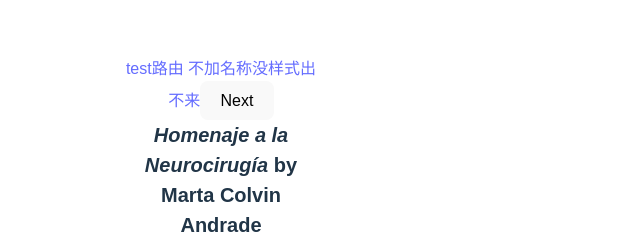
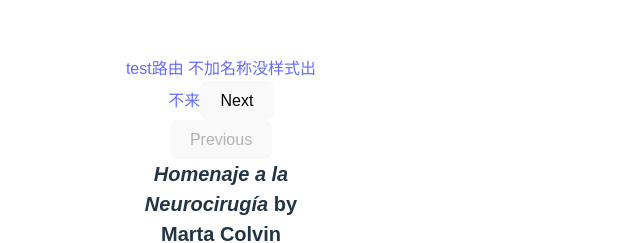
Before and after one commit to EthanShen10086/react-learning, a React (Vite) app: page /previous-button in a window 1280 px wide. Shown: the part 243-486 px from the top of the page, without its empty margins (419-1059 px from the left). Built offline with nearby package versions, Linux system fonts and the light colour scheme.

Commit message:
feat: add better logic

```diff
--- a/src/components/previous-button/PreviousButtonApp.jsx
+++ b/src/components/previous-button/PreviousButtonApp.jsx
@@ -1,15 +1,36 @@
 import { useState } from 'react';
 import { sculptureList } from './data.js';
+import PropTypes from 'prop-types';
+PreviousButton.propTypes = {
+	isDisable: PropTypes.bool,
+	showPrevious: PropTypes.func,
+};
 
-function PreviousButton({ showPrevious }) {
-	return <button onClick={showPrevious}>Previous</button>;
+function PreviousButton({ showPrevious, isDisable }) {
+	return (
+		// disable属性应该添加在button组件 在PreviousButton 添加disable属性是没用的
+		<button onClick={showPrevious} disabled={isDisable}>
+			Previous
+		</button>
+	);
 }
 
 export default function Gallery() {
 	const [index, setIndex] = useState(0);
 	const [showMore, setShowMore] = useState(false);
-
+	// index >= length - 1不展示Next
+	const isNextDisable = () => {
+		return index >= sculptureList.length - 1;
+	};
+	// index <= 0 时不展示Previous
+	const isPreviousDisable = () => {
+		return index <= 0;
+	};
+	console.log(isNextDisable(), isPreviousDisable(), index);
 	function handleNextClick() {
+		if (isNextDisable()) {
+			return;
+		}
 		setIndex(index + 1);
 	}
 
@@ -23,11 +44,13 @@ export default function Gallery() {
 	let sculpture = sculptureList[index];
 	return (
 		<>
-			{index < sculptureList.length - 1 ? (
-				<button onClick={handleNextClick}>Next</button>
-			) : (
-				<PreviousButton showPrevious={handelPreviewClick} />
-			)}
+			<button onClick={handleNextClick} disabled={isNextDisable()}>
+				Next
+			</button>
+			<PreviousButton
+				showPrevious={handelPreviewClick}
+				isDisable={isPreviousDisable()}
+			/>
 			<h2>
 				<i>{sculpture.name} </i>
 				by {sculpture.artist}
```
